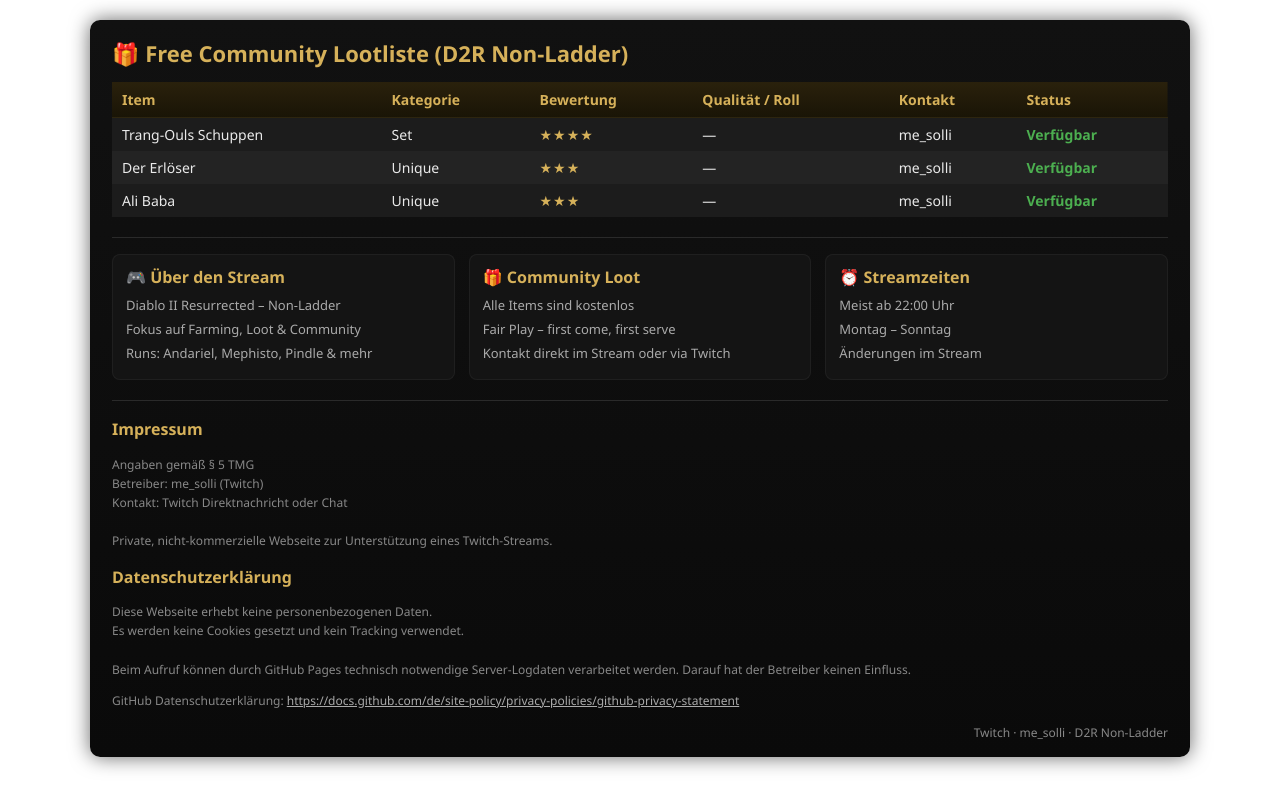
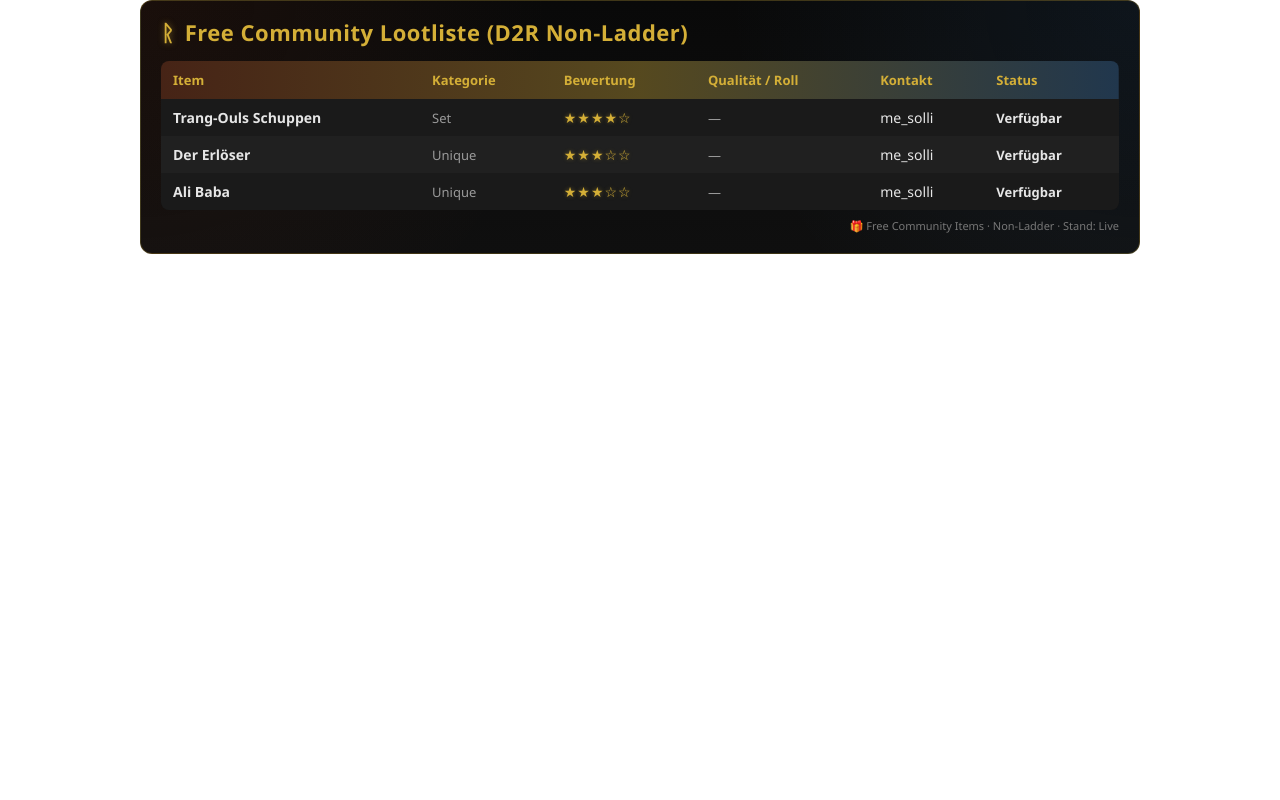
Before and after one commit to me-solli/lootliste, a plain HTML site: page index.html in a window 1280 px wide. Drawn offline with Linux system fonts and the light colour scheme.

Commit message:
Update index.html

```diff
--- a/index.html
+++ b/index.html
@@ -1,147 +1,154 @@
 <!DOCTYPE html>
 <html lang="de">
 <head>
-  <meta charset="UTF-8" />
-  <title>🎁 Free Community Lootliste – D2R Non-Ladder</title>
+  <meta charset="UTF-8">
+  <title>Free Community Lootliste – D2R Non-Ladder</title>
 
   <style>
     :root {
-      --bg: #0b0b0b;
-      --panel: #151515;
-      --row1: #1c1c1c;
-      --row2: #232323;
-      --gold: #d6b15a;
-      --text: #eaeaea;
+      --bg: #0a0a0a;
+      --panel: #121212;
+      --row1: #1a1a1a;
+      --row2: #202020;
+
+      --gold: #d4af37;
+      --fire: #e25822;
+      --ice: #4da6ff;
+
+      --text: #e6e6e6;
+      --muted: #9a9a9a;
+
       --green: #4caf50;
-      --muted: #aaa;
+      --orange: #e67e22;
+      --red: #c0392b;
     }
 
     * {
       box-sizing: border-box;
-      font-family: "Segoe UI", Arial, sans-serif;
+      font-family: "Segoe UI", system-ui, sans-serif;
     }
 
     body {
       margin: 0;
-      background: transparent; /* OBS-freundlich */
+      background: transparent;
       color: var(--text);
     }
 
     .wrapper {
-      max-width: 1100px;
-      margin: 20px auto;
-      background: linear-gradient(#111, #0a0a0a);
-      border-radius: 10px;
-      box-shadow: 0 0 20px rgba(0,0,0,0.6);
-      padding: 18px 22px 16px;
+      width: 1000px;
+      margin: 0 auto;
+      padding: 16px 20px 20px;
+      background:
+        radial-gradient(circle at top left, rgba(226,88,34,0.08), transparent 40%),
+        radial-gradient(circle at top right, rgba(77,166,255,0.08), transparent 40%),
+        linear-gradient(180deg, #090909, #0f0f0f);
+      border-radius: 12px;
+      border: 1px solid rgba(212,175,55,0.25);
     }
 
     h1 {
-      margin: 0 0 14px 0;
+      margin: 0 0 14px;
       font-size: 22px;
       color: var(--gold);
+      display: flex;
+      align-items: center;
+      gap: 10px;
+      letter-spacing: 0.5px;
     }
 
-    h2 {
-      margin: 0 0 8px 0;
-      font-size: 16px;
+    h1::before {
+      content: "ᚱ";
+      font-size: 22px;
       color: var(--gold);
+      text-shadow: 0 0 6px rgba(212,175,55,0.5);
     }
 
     table {
       width: 100%;
       border-collapse: collapse;
-      font-size: 14px;
+      background: var(--panel);
+      border-radius: 8px;
+      overflow: hidden;
     }
 
     thead {
-      background: linear-gradient(#2a210c, #191406);
+      background: linear-gradient(
+        90deg,
+        rgba(226,88,34,0.25),
+        rgba(212,175,55,0.35),
+        rgba(77,166,255,0.25)
+      );
     }
 
     th {
-      padding: 8px 10px;
+      padding: 10px 12px;
+      font-size: 13px;
+      font-weight: 700;
+      color: var(--gold);
       text-align: left;
-      color: var(--gold);
-      font-weight: 600;
-      border-bottom: 1px solid #2d250f;
+      white-space: nowrap;
     }
 
-    tbody tr:nth-child(odd) {
-      background: var(--row1);
+    tbody tr:nth-child(odd) { background: var(--row1); }
+    tbody tr:nth-child(even) { background: var(--row2); }
+
+    td {
+      padding: 9px 12px;
+      font-size: 14px;
+      vertical-align: middle;
     }
 
-    tbody tr:nth-child(even) {
-      background: var(--row2);
+    .item {
+      font-weight: 600;
     }
 
-    td {
-      padding: 7px 10px;
-      vertical-align: middle;
+    .category {
+      color: var(--muted);
+      font-size: 13px;
     }
 
     .stars {
       color: var(--gold);
       letter-spacing: 1px;
-      white-space: nowrap;
+      text-shadow: 0 0 4px rgba(212,175,55,0.4);
     }
 
-    .status {
-      color: var(--green);
-      font-weight: 600;
-    }
-
-    /* ===== INFOBEREICH (nur Webseite) ===== */
-
-    .web-only {
-      margin-top: 20px;
-      padding-top: 16px;
-      border-top: 1px solid #2a2a2a;
-    }
-
-    .info-grid {
-      display: grid;
-      grid-template-columns: repeat(auto-fit, minmax(260px, 1fr));
-      gap: 14px;
-    }
-
-    .info-box {
-      background: #141414;
-      border-radius: 8px;
-      padding: 12px 14px;
-      box-shadow: inset 0 0 0 1px #1f1f1f;
-    }
-
-    .info-box p {
-      margin: 6px 0;
+    .roll {
       font-size: 13px;
       color: var(--muted);
     }
 
-    .footer {
-      margin-top: 14px;
-      font-size: 12px;
-      color: #888;
-      text-align: right;
+    .status {
+      font-weight: 700;
+      font-size: 13px;
     }
 
-    /* Rechtliches */
-    .legal {
-      font-size: 12px;
-      color: #888;
-      line-height: 1.6;
+    .status.verfuegbar {
+      color: var(--green);
+      text-shadow: 0 0 4px rgba(76,175,80,0.4);
     }
 
-    .legal a {
-      color: #aaa;
+    .status.reserviert {
+      color: var(--orange);
+    }
+
+    .status.vergeben {
+      color: var(--red);
+    }
+
+    .hint {
+      margin-top: 8px;
+      font-size: 11px;
+      color: #777;
+      text-align: right;
     }
   </style>
 </head>
 
 <body>
+
   <div class="wrapper">
-
-    <!-- LOOTLISTE -->
-    <h1>🎁 Free Community Lootliste (D2R Non-Ladder)</h1>
+    <h1>Free Community Lootliste (D2R Non-Ladder)</h1>
 
     <table>
       <thead>
@@ -154,89 +161,39 @@
           <th>Status</th>
         </tr>
       </thead>
-      <tbody id="loot-body"></tbody>
+      <tbody id="loot-body">
+        <!-- JS füllt hier -->
+      </tbody>
     </table>
 
-    <!-- INFOBEREICH -->
-    <div class="web-only">
-      <div class="info-grid">
-
-        <div class="info-box">
-          <h2>🎮 Über den Stream</h2>
-          <p>Diablo II Resurrected – Non-Ladder</p>
-          <p>Fokus auf Farming, Loot & Community</p>
-          <p>Runs: Andariel, Mephisto, Pindle & mehr</p>
-        </div>
-
-        <div class="info-box">
-          <h2>🎁 Community Loot</h2>
-          <p>Alle Items sind kostenlos</p>
-          <p>Fair Play – first come, first serve</p>
-          <p>Kontakt direkt im Stream oder via Twitch</p>
-        </div>
-
-        <div class="info-box">
-          <h2>⏰ Streamzeiten</h2>
-          <p>Meist ab 22:00 Uhr</p>
-          <p>Montag – Sonntag</p>
-          <p>Änderungen im Stream</p>
-        </div>
-
-      </div>
+    <div class="hint">
+      🎁 Free Community Items · Non-Ladder · Stand: Live
     </div>
-
-    <!-- RECHTLICHES -->
-    <div class="web-only legal" style="margin-top:20px;">
-      <h2>Impressum</h2>
-      <p>
-        Angaben gemäß § 5 TMG<br>
-        Betreiber: me_solli (Twitch)<br>
-        Kontakt: Twitch Direktnachricht oder Chat<br><br>
-        Private, nicht-kommerzielle Webseite zur Unterstützung eines Twitch-Streams.
-      </p>
-
-      <h2 style="margin-top:14px;">Datenschutzerklärung</h2>
-      <p>
-        Diese Webseite erhebt keine personenbezogenen Daten.<br>
-        Es werden keine Cookies gesetzt und kein Tracking verwendet.<br><br>
-        Beim Aufruf können durch GitHub Pages technisch notwendige Server-Logdaten
-        verarbeitet werden. Darauf hat der Betreiber keinen Einfluss.
-      </p>
-
-      <p>
-        GitHub Datenschutzerklärung:
-        <a href="https://docs.github.com/de/site-policy/privacy-policies/github-privacy-statement"
-           target="_blank">
-          https://docs.github.com/de/site-policy/privacy-policies/github-privacy-statement
-        </a>
-      </p>
-    </div>
-
-    <div class="footer">
-      Twitch · me_solli · D2R Non-Ladder
-    </div>
-
   </div>
 
   <script src="items.js"></script>
   <script>
-    const tbody = document.getElementById("loot-body");
+    const body = document.getElementById("loot-body");
+
+    function renderStars(count) {
+      return "★".repeat(count) + "☆".repeat(5 - count);
+    }
 
     items.forEach(item => {
       const tr = document.createElement("tr");
-      const stars = "★".repeat(item.rating || 0);
 
       tr.innerHTML = `
-        <td>${item.name}</td>
-        <td>${item.category}</td>
-        <td class="stars">${stars}</td>
-        <td>${item.roll || "—"}</td>
+        <td class="item">${item.name}</td>
+        <td class="category">${item.category}</td>
+        <td class="stars">${renderStars(item.rating)}</td>
+        <td class="roll">${item.roll || "—"}</td>
         <td>${item.contact}</td>
-        <td class="status">${item.status}</td>
+        <td class="status ${item.statusClass}">${item.status}</td>
       `;
 
-      tbody.appendChild(tr);
+      body.appendChild(tr);
     });
   </script>
+
 </body>
 </html>
```
